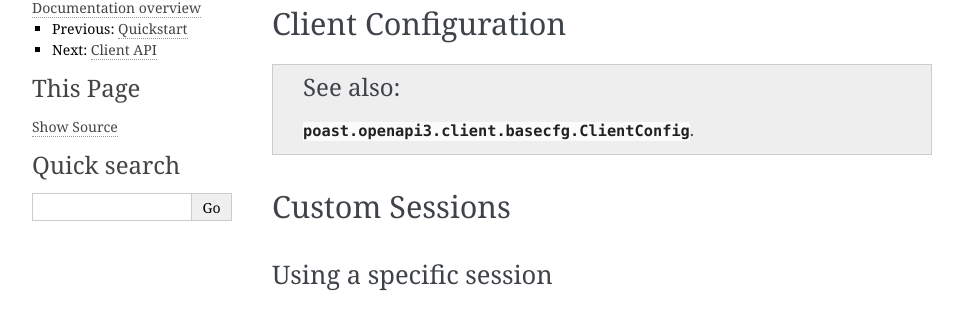
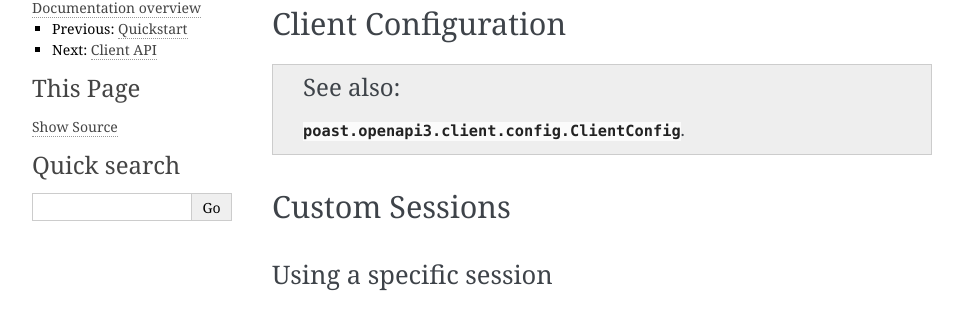
Before and after one commit to andrew-canaday/poast, a Sphinx documentation site: the page built from docs/advanced.rst, in a window 1280 px wide. Shown: the part 495-806 px from the top of the page, without its empty margins (148-1111 px from the left). Built offline with Sphinx 7.4.7, drawn with Linux system fonts in a browser that asks for light colours.

Commit message:
Fix some doc paths

```diff
--- a/docs/advanced.rst
+++ b/docs/advanced.rst
@@ -22,7 +22,7 @@ request before it is sent, e.g.::
 Client Configuration
 --------------------
 
-.. seealso:: :class:`poast.openapi3.client.basecfg.ClientConfig`.
+.. seealso:: :class:`poast.openapi3.client.config.ClientConfig`.
 
 
 Custom Sessions
--- a/docs/client.rst
+++ b/docs/client.rst
@@ -13,7 +13,7 @@ OpenApiClient
 
 ClientConfig
 ^^^^^^^^^^^^
-.. autoclass:: poast.openapi3.client.basecfg.ClientConfig
+.. autoclass:: poast.openapi3.client.config.ClientConfig
     :members:
     :special-members:
     :no-undoc-members:
```
Also changed, not shown: other parts of docs/advanced.rst (+1 -1 lines), other parts of docs/client.rst (+2 -2 lines).
